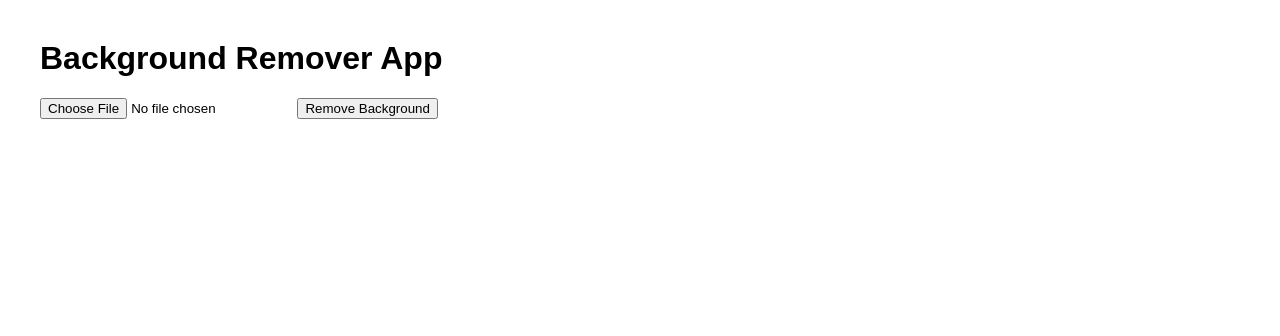
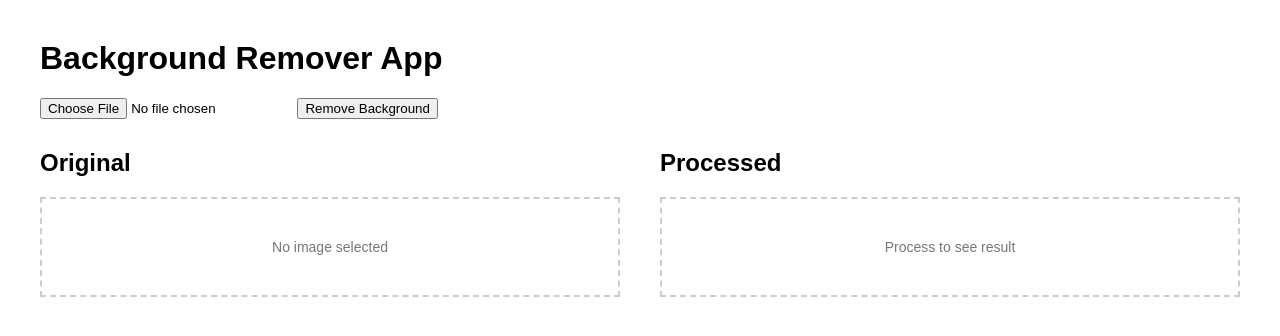
Before and after one commit to ithotsstephen/pythonbgremtest, a Flask app: page / in a window 1280 px wide. Shown: the top 336 px of the page. Run offline with Flask 3, Linux system fonts and the light colour scheme.

Commit message:
stable version with Brightness and Sharpness Contorls

```diff
--- a/app.py
+++ b/app.py
@@ -33,8 +33,38 @@ def index():
             return render_template('index.html',
                                    original_img=original_img,
                                    preview_img=preview_img,
-                                   download_link=download_link)
+                                   download_link=download_link,
+                                   result_filename=result_filename)
     return render_template('index.html')
+
+@app.route('/adjust')
+def adjust():
+    from PIL import ImageEnhance
+    fname = request.args.get('file')
+    if not fname:
+        return 'missing file', 400
+    if '/' in fname or '..' in fname:
+        return 'bad name', 400
+    path = os.path.join(RESULT_FOLDER, fname)
+    if not os.path.exists(path):
+        return 'not found', 404
+    try:
+        b = float(request.args.get('brightness', '1'))
+        s = float(request.args.get('sharpness', '1'))
+    except ValueError:
+        return 'bad params', 400
+    try:
+        img = Image.open(path).convert('RGBA')
+        if b != 1:
+            img = ImageEnhance.Brightness(img).enhance(b)
+        if s != 1:
+            img = ImageEnhance.Sharpness(img).enhance(s)
+        bio = io.BytesIO()
+        img.save(bio, format='PNG')
+        bio.seek(0)
+        return send_file(bio, mimetype='image/png')
+    except Exception as e:
+        return f'error {e}', 500
 
 @app.route('/uploads/<filename>')
 def uploaded_file(filename):
--- a/templates/index.html
+++ b/templates/index.html
@@ -5,9 +5,13 @@
     <title>Background Remover</title>
     <style>
         body { font-family: Arial, sans-serif; margin: 40px; }
-        .preview { margin-top: 20px; }
-        img { max-width: 400px; border: 1px solid #ccc; }
+        .preview-grid { display: flex; gap: 40px; align-items: flex-start; margin-top: 30px; }
+        .col { flex: 1; min-width: 0; }
+        h2 { margin-top: 0; }
+        img { max-width: 100%; border: 1px solid #ccc; border-radius:4px; background:#fff; }
         .download { margin-top: 10px; }
+        .placeholder { padding: 40px; border:2px dashed #ccc; text-align:center; color:#777; font-size:14px; }
+        @media (max-width: 900px){ .preview-grid { flex-direction: column; } }
     </style>
 </head>
 <body>
@@ -16,59 +20,173 @@
         <input type="file" name="image" id="imageInput" accept="image/*" required>
         <button type="submit">Remove Background</button>
     </form>
-    <div class="preview" id="instantOriginal" style="display:none;">
-        <h2>Original (Not Uploaded Yet):</h2>
-        <img id="instantOriginalImg" src="#" alt="Selected Image Preview">
+    <!-- Hidden instant preview image element reused inside Original column -->
+    <img id="instantOriginalImg" src="#" alt="Selected Image Preview" style="display:none; max-width:100%; border:1px solid #ccc; border-radius:4px; background:#fff; margin-top:10px;" />
+    <div class="preview-grid">
+        <div class="col" id="col-original">
+            <h2>Original</h2>
+            {% if original_img %}
+            <img src="{{ original_img }}" alt="Original Image" id="serverOriginalImg">
+            {% else %}
+            <div class="placeholder" id="originalPlaceholder">No image selected</div>
+            {% endif %}
+        </div>
+        <div class="col" id="col-processed">
+            <h2>Processed</h2>
+            {% if preview_img %}
+            <img src="{{ preview_img }}" alt="Processed Image" id="processedImg">
+            <div id="adjustControls" style="margin-top:15px; background:#f5f5f5; padding:12px 14px; border:1px solid #ddd; border-radius:6px;">
+                <div style="display:flex; gap:14px; flex-wrap:wrap;">
+                    <label style="flex:1; min-width:160px;">Brightness
+                        <input type="range" id="brightnessRange" min="0.2" max="2" step="0.05" value="1" style="width:100%;">
+                    </label>
+                    <label style="flex:1; min-width:160px;">Sharpness
+                        <input type="range" id="sharpnessRange" min="0" max="3" step="0.1" value="1" style="width:100%;">
+                    </label>
+                </div>
+                <div style="display:flex; gap:8px; margin-top:10px;">
+                    <button type="button" id="resetAdjust" style="padding:6px 10px;">Reset</button>
+                    <span id="adjustStatus" style="font-size:12px; color:#555; align-self:center;">Adjust the sliders</span>
+                </div>
+            </div>
+            <div class="download">
+                <a id="downloadProcessed" href="{{ download_link }}" download>Download PNG</a>
+            </div>
+            {% else %}
+            <div class="placeholder" id="processedPlaceholder">Process to see result</div>
+            {% endif %}
+        </div>
     </div>
-    {% if original_img or preview_img %}
-    <div class="preview">
-        {% if original_img %}
-        <h2>Original:</h2>
-        <img src="{{ original_img }}" alt="Original Image">
-        {% endif %}
-        {% if preview_img %}
-        <h2>Processed:</h2>
-        <img src="{{ preview_img }}" alt="Processed Image">
-        <div class="download">
-            <a href="{{ download_link }}" download>Download PNG</a>
-        </div>
-        {% endif %}
-    </div>
-    {% endif %}
 <script>
 const fileInput = document.getElementById('imageInput');
-const instantBox = document.getElementById('instantOriginal');
 const instantImg = document.getElementById('instantOriginalImg');
+const originalCol = document.getElementById('col-original');
+const originalPlaceholder = document.getElementById('originalPlaceholder');
+const processedCol = document.getElementById('col-processed');
+const processedImgEl = document.getElementById('processedImg');
+const brightnessRange = document.getElementById('brightnessRange');
+const sharpnessRange = document.getElementById('sharpnessRange');
+const adjustStatus = document.getElementById('adjustStatus');
+const resetAdjust = document.getElementById('resetAdjust');
+const resultFileName = "{{ result_filename if result_filename else '' }}";
+const downloadProcessed = document.getElementById('downloadProcessed');
+
+async function fetchAdjusted(){
+    if(!processedImgEl || !resultFileName) return;
+    const b = brightnessRange.value;
+    const s = sharpnessRange.value;
+    adjustStatus.textContent = 'Applying…';
+    const url = `/adjust?file=${encodeURIComponent(resultFileName)}&brightness=${b}&sharpness=${s}`;
+    try {
+        const resp = await fetch(url);
+        if(!resp.ok) throw new Error('HTTP '+resp.status);
+        const blob = await resp.blob();
+        const objURL = URL.createObjectURL(blob);
+        processedImgEl.src = objURL;
+        adjustStatus.textContent = `B ${b} | S ${s}`;
+    } catch(err){
+        adjustStatus.textContent = 'Error: '+err.message;
+    }
+}
+
+if (brightnessRange && sharpnessRange){
+    let debounceTimer;
+    const handler = () => {
+        clearTimeout(debounceTimer);
+        debounceTimer = setTimeout(fetchAdjusted, 180);
+    };
+    brightnessRange.addEventListener('input', handler);
+    sharpnessRange.addEventListener('input', handler);
+}
+
+if (resetAdjust){
+    resetAdjust.addEventListener('click', () => {
+        if(!brightnessRange || !sharpnessRange) return;
+        brightnessRange.value = 1;
+        sharpnessRange.value = 1;
+        fetchAdjusted();
+    });
+}
+
+function ensurePlaceholder(col, id, text){
+    let el = document.getElementById(id);
+    if(!el){
+        el = document.createElement('div');
+        el.id = id;
+        el.className = 'placeholder';
+        el.textContent = text;
+        col.appendChild(el);
+    } else {
+        el.style.display='block';
+    }
+}
+
+function resetForNewSelection(){
+    // Remove server original image
+    const serverOriginal = document.getElementById('serverOriginalImg');
+    if(serverOriginal) serverOriginal.remove();
+    // Remove processed image & download link
+    const processedImg = document.getElementById('processedImg');
+    if(processedImg) processedImg.remove();
+    const downloadLinkWrapper = processedCol.querySelector('.download');
+    if(downloadLinkWrapper) downloadLinkWrapper.remove();
+    // Recreate / show placeholders
+    ensurePlaceholder(originalCol, 'originalPlaceholder', 'No image selected');
+    ensurePlaceholder(processedCol, 'processedPlaceholder', 'Process to see result');
+    // Hide instant preview until change event loads new image
+    instantImg.style.display='none';
+}
 
 fileInput.addEventListener('change', function(){
     const file = this.files && this.files[0];
-    if(!file){ instantBox.style.display='none'; return; }
+    if(!file){ instantImg.style.display='none'; return; }
     const reader = new FileReader();
     reader.onload = e => {
         instantImg.src = e.target.result;
-        instantBox.style.display = 'block';
+        instantImg.style.display = 'block';
+        if (originalPlaceholder) originalPlaceholder.remove();
+        if (!originalCol.querySelector('#instantOriginalImg')) {
+            originalCol.appendChild(instantImg);
+        }
     };
     reader.readAsDataURL(file);
 });
 
-// Reset server-rendered preview when a new selection starts (before submit)
-fileInput.addEventListener('click', function(){
-    // Only clear the server processed preview area, not the instant preview container
-    const serverPreview = document.querySelectorAll('.preview');
-    if (serverPreview && serverPreview.length > 0){
-        // Keep the instantOriginal (has id) but clear other preview blocks containing 'Processed' or 'Original:' labels
-        serverPreview.forEach(el => {
-            if(el.id !== 'instantOriginal'){
-                el.innerHTML = '';
-            }
-        });
-    }
-});
+// Reset everything on click (before file chooser opens)
+fileInput.addEventListener('click', resetForNewSelection);
 
 // Hide instant preview if a server-rendered Original Image exists
 if (document.querySelector('img[alt="Original Image"]')) {
-    const ib = document.getElementById('instantOriginal');
-    if (ib) ib.style.display='none';
+    instantImg.style.display='none';
+}
+
+// Enable downloading the currently adjusted version instead of the original processed file
+if (downloadProcessed && processedImgEl){
+    downloadProcessed.addEventListener('click', async (e) => {
+        if(!resultFileName || !brightnessRange || !sharpnessRange) return; // fallback to normal href
+        e.preventDefault();
+        // Fetch current adjusted image (ensuring latest slider values are applied)
+        const b = brightnessRange.value;
+        const s = sharpnessRange.value;
+        const url = `/adjust?file=${encodeURIComponent(resultFileName)}&brightness=${b}&sharpness=${s}`;
+        try {
+            const resp = await fetch(url);
+            if(!resp.ok) throw new Error('HTTP '+resp.status);
+            const blob = await resp.blob();
+            const a = document.createElement('a');
+            const objectUrl = URL.createObjectURL(blob);
+            a.href = objectUrl;
+            const base = resultFileName.replace(/\.png$/i,'');
+            const bSan = b.replace(/[^0-9.]/g,'');
+            const sSan = s.replace(/[^0-9.]/g,'');
+            a.download = `${base}_b${bSan}_s${sSan}.png`;
+            document.body.appendChild(a);
+            a.click();
+            setTimeout(()=>{ URL.revokeObjectURL(objectUrl); a.remove(); }, 1500);
+        } catch(err){
+            console.error('Download failed', err);
+        }
+    });
 }
 </script>
 </body>
```
